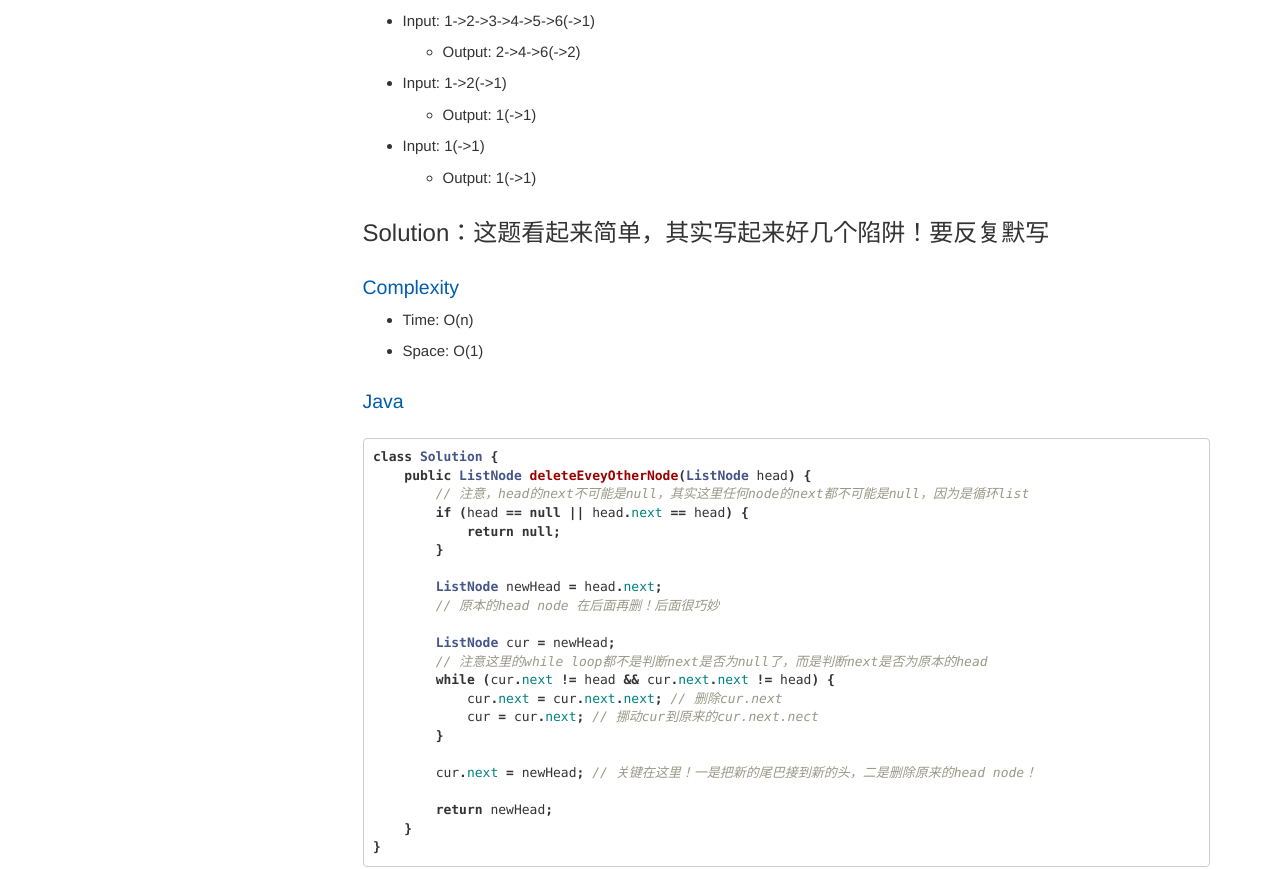
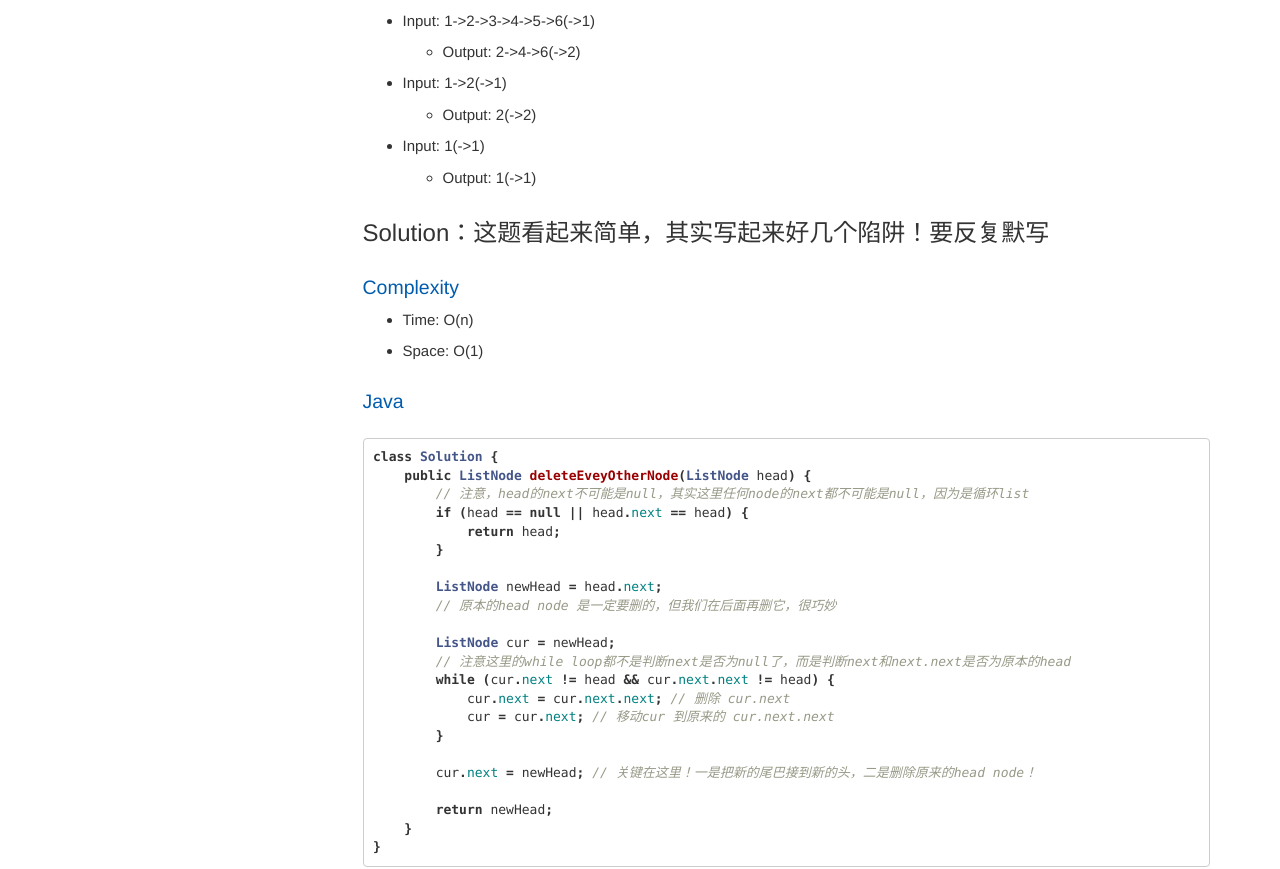
Before and after one commit to HungryOrc/hungryorc.github.io, a Jekyll site: the page built from pages/algorithm/algorithm_delete_every_other_node_in_circular_list.md, in a window 1280 px wide. Shown: the part 576-1445 px from the top of the page. Built offline with Jekyll 4.4.1, drawn with Linux system fonts in a browser that asks for light colours; nearby versions of some CDN libraries; comment, search, counter and statistics services are not loaded.

Commit message:
Update algorithm_delete_every_other_node_in_circular_list.md

```diff
--- a/pages/algorithm/algorithm_delete_every_other_node_in_circular_list.md
+++ b/pages/algorithm/algorithm_delete_every_other_node_in_circular_list.md
@@ -24,7 +24,7 @@ class ListNode {
 * Input: 1->2->3->4->5->6(->1)
   * Output: 2->4->6(->2)
 * Input: 1->2(->1)
-  * Output: 1(->1)
+  * Output: 2(->2)
 * Input: 1(->1)
   * Output: 1(->1)
 
@@ -40,17 +40,17 @@ class Solution {
     public ListNode deleteEveyOtherNode(ListNode head) {
         // 注意，head的next不可能是null，其实这里任何node的next都不可能是null，因为是循环list
         if (head == null || head.next == head) {
-            return null;
+            return head;
         }
 
         ListNode newHead = head.next;
-        // 原本的head node 在后面再删！后面很巧妙
+        // 原本的head node 是一定要删的，但我们在后面再删它，很巧妙
 
         ListNode cur = newHead;
-        // 注意这里的while loop都不是判断next是否为null了，而是判断next是否为原本的head
+        // 注意这里的while loop都不是判断next是否为null了，而是判断next和next.next是否为原本的head
         while (cur.next != head && cur.next.next != head) {
-            cur.next = cur.next.next; // 删除cur.next
-            cur = cur.next; // 挪动cur到原来的cur.next.nect
+            cur.next = cur.next.next; // 删除 cur.next
+            cur = cur.next; // 移动cur 到原来的 cur.next.next
         }
 
         cur.next = newHead; // 关键在这里！一是把新的尾巴接到新的头，二是删除原来的head node！
```
